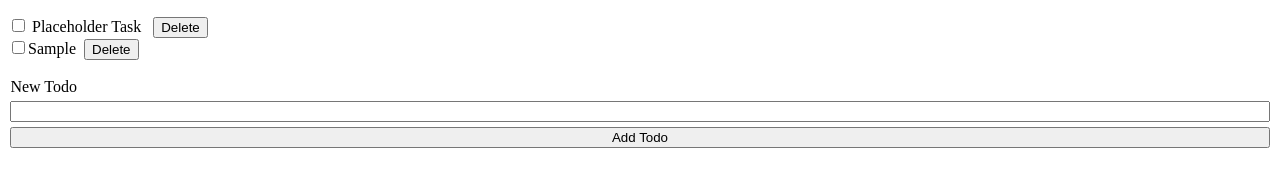
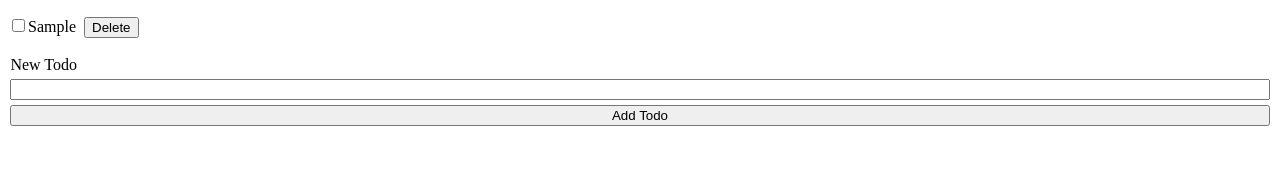
Before and after one commit to spectr-e/typescript_todo_list, a website built with Vite: page index.html in a window 1280 px wide. Both pictures are taken after typing "Sample" into the empty fields and a click on the button "Add Todo". Built offline with nearby package versions, Linux system fonts and the light colour scheme.

Commit message:
fix: Display todos in local state on refresh & sync their status on local storage

```diff
--- a/index.html
+++ b/index.html
@@ -3,18 +3,10 @@
 	<head>
 		<meta charset="UTF-8" />
 		<meta name="viewport" content="width=device-width, initial-scale=1.0" />
-		<title>Vite + TS</title>
+		<title>TS Todo List</title>
 	</head>
 	<body>
-		<ul id="list">
-			<li class="list-item">
-				<label class="list-item-label">
-					<input class="label-input" type="checkbox" />
-					<span class="label-text">Placeholder Task</span>
-				</label>
-				<button class="delete-btn">Delete</button>
-			</li>
-		</ul>
+		<ul id="list"></ul>
 
 		<form id="new-todo-form">
 			<label for="todo-input">New Todo</label>
--- a/src/main.ts
+++ b/src/main.ts
@@ -9,7 +9,50 @@ type Todo = {
 const form = document.querySelector<HTMLFormElement>("#new-todo-form")
 const input = document.querySelector<HTMLInputElement>("#todo-input")!
 const list = document.querySelector<HTMLUListElement>("#list")!
-let todos: Todo[] = []
+
+const renderTodo = (todo: Todo) => {
+	const listItem = document.createElement("li")
+	listItem.classList.add("list-item")
+
+	const label = document.createElement("label")
+	label.classList.add("list-item-label")
+	label.htmlFor = todo.id
+
+	const checkBox = document.createElement("input")
+	checkBox.classList.add("label-input")
+	checkBox.type = "checkbox"
+	checkBox.checked = todo.completed
+	checkBox.addEventListener("change", () => {
+		todo.completed = checkBox.checked
+		saveTodos()
+	})
+
+	const textElem = document.createElement("span")
+	textElem.classList.add("label-text")
+	textElem.innerText = todo.text
+
+	const delBtn = document.createElement("button")
+	delBtn.classList.add("delete-btn")
+	delBtn.innerText = "Delete"
+	delBtn.addEventListener("click", () => {
+		listItem.remove()
+		todos = todos.filter((todoItem) => todo.id !== todoItem.id)
+		saveTodos()
+	})
+
+	label.append(checkBox, textElem)
+	listItem.append(label, delBtn)
+	list.append(listItem)
+}
+const saveTodos = () => {
+	localStorage.setItem("todos", JSON.stringify(todos))
+}
+const loadTodos = () => {
+	return JSON.parse(localStorage.getItem("todos") || "[]") as Todo[]
+}
+
+let todos: Todo[] = loadTodos()
+todos.forEach(renderTodo)
 
 form?.addEventListener("submit", (e) => {
 	e.preventDefault()
@@ -30,40 +73,3 @@ form?.addEventListener("submit", (e) => {
 	saveTodos()
 	input.value = ""
 })
-
-const renderTodo = (todo: Todo) => {
-	const listItem = document.createElement("li")
-	listItem.classList.add("list-item")
-
-	const label = document.createElement("label")
-	label.classList.add("list-item-label")
-	label.htmlFor = todo.id
-
-	const checkBox = document.createElement("input")
-	checkBox.classList.add("label-input")
-	checkBox.type = "checkbox"
-	checkBox.checked = todo.completed
-	checkBox.addEventListener("change", () => {
-		todo.completed = checkBox.checked
-	})
-
-	const textElem = document.createElement("span")
-	textElem.classList.add("label-text")
-	textElem.innerText = todo.text
-
-	const delBtn = document.createElement("button")
-	delBtn.classList.add("delete-btn")
-	delBtn.innerText = "Delete"
-	delBtn.addEventListener("click", () => {
-		listItem.remove()
-		todos = todos.filter((todoItem) => todo.id !== todoItem.id)
-	})
-
-	label.append(checkBox, textElem)
-	listItem.append(label, delBtn)
-	list.append(listItem)
-}
-
-const saveTodos = () => {
-	localStorage.setItem("todos", JSON.stringify(todos))
-}
```
